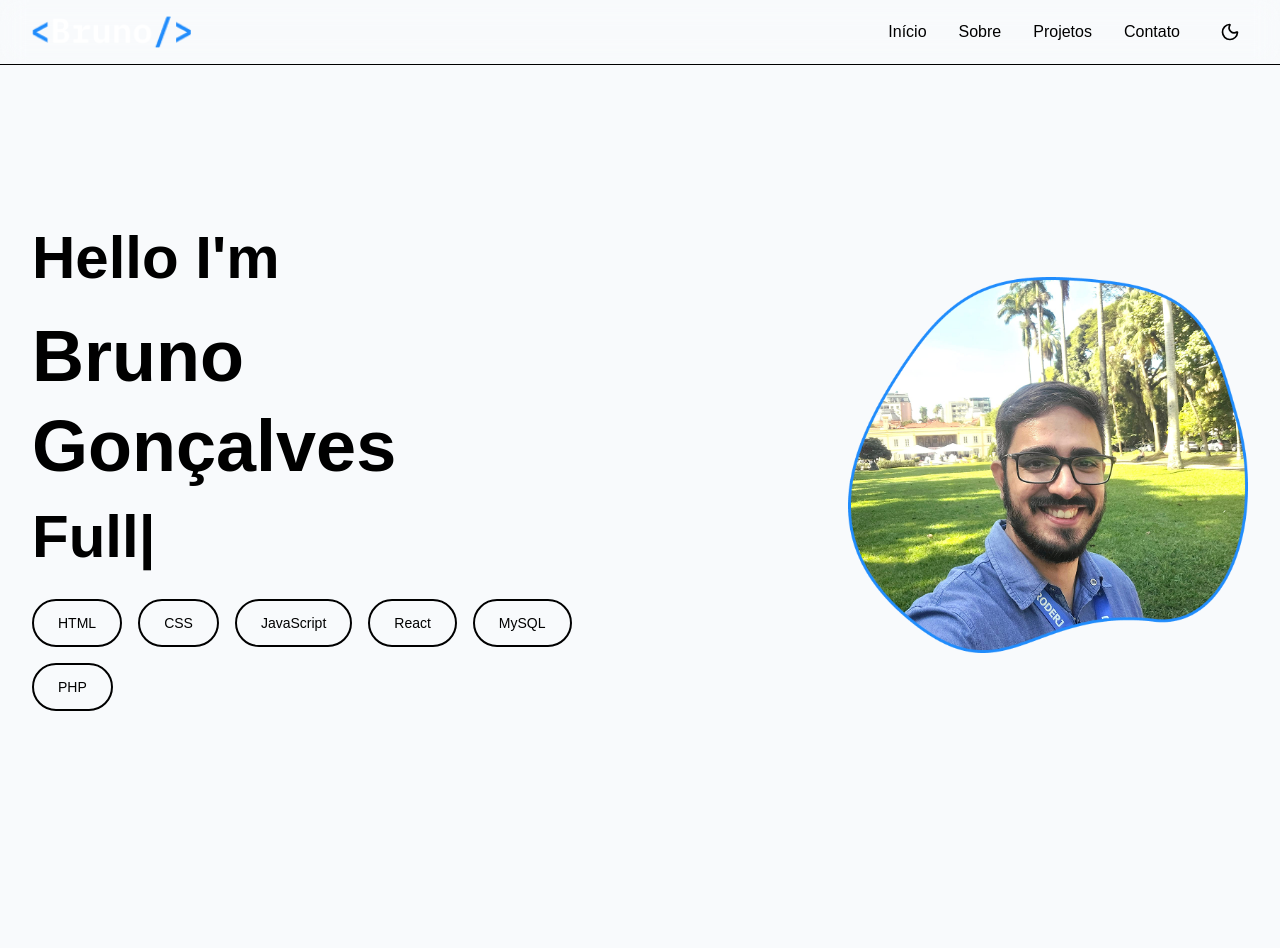
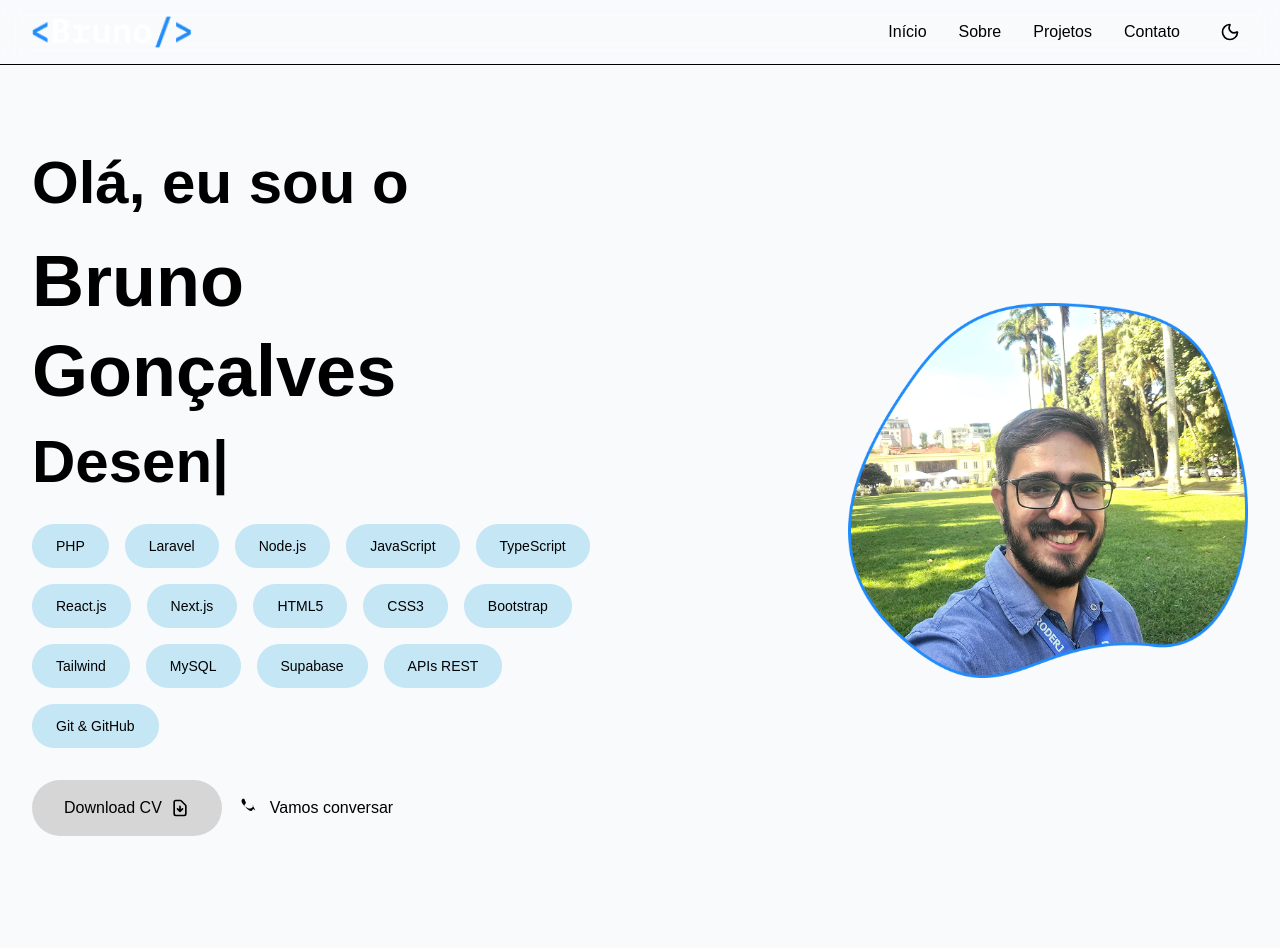
Before and after one commit to brunomonteiro1993/portfolio, a Next.js app: page / in a window 1280 px wide. Shown: the top 948 px of the page. Built offline with nearby package versions, Linux system fonts and the light colour scheme.

Commit message:
⬆️ Adicionando botões para baixar cv e falar no zap

```diff
--- a/src/app/page.tsx
+++ b/src/app/page.tsx
@@ -56,14 +56,14 @@ export default function Home() {
                   {/* Main Title */}
                   <div className="space-y-4">
                     <h1 className="text-4xl md:text-6xl font-bold text-primary leading-tight">
-                      Hello I&apos;m
+                      Olá, eu sou o
                     </h1>
                     <h2 className="text-5xl md:text-7xl font-bold text-primary leading-tight">
                       Bruno Gonçalves
                     </h2>
                     <div className="flex items-center space-x-2">
                       <TypewriterText
-                        texts={["Front-End Developer", "Full-Stack Developer", "Web Developer", "Desenvolvedor"]}
+                        texts={["Desenvolvedor Full Stack", "Desenvolvedor Web"]}
                         className="text-4xl md:text-6xl font-bold accent-primary"
                         speed={100}
                         pauseTime={2500}
@@ -73,14 +73,47 @@ export default function Home() {
 
                   {/* Technology Tags */}
                   <div className="flex flex-wrap gap-4 mt-8">
-                    {['HTML', 'CSS', 'JavaScript', 'React', 'MySQL', 'PHP'].map((tech) => (
+                    {['PHP', 'Laravel', 'Node.js', 'JavaScript', 'TypeScript', 'React.js', 'Next.js', 'HTML5', 'CSS3', 'Bootstrap', 'Tailwind', 'MySQL', 'Supabase', 'APIs REST', 'Git & GitHub'].map((tech) => (
                       <span
                         key={tech}
-                        className="px-6 py-3 border-2 border-accent-primary rounded-full text-primary text-sm font-medium hover:bg-accent-primary/10 transition-colors duration-200"
+                        className="px-6 py-3 rounded-full text-sm font-medium transition-colors duration-200"
+                        style={{
+                          backgroundColor: 'rgba(40, 169, 224, 0.25)',
+                          color: '#8DDDFF'
+                        }}
                       >
                         {tech}
                       </span>
                     ))}
+                  </div>
+
+                  {/* Action Buttons */}
+                  <div className="flex flex-col sm:flex-row gap-4 mt-8">
+                    <a
+                      href="#contato"
+                      className="inline-flex items-center justify-center px-8 py-4 font-medium transition-all duration-200 hover:scale-105"
+                      style={{
+                        backgroundColor: '#D6D6D6',
+                        color: '#000000',
+                        borderRadius: '3.40282e38px'
+                      }}
+                    >
+                      Download CV
+                      <svg className="ml-2 h-5 w-5" fill="none" stroke="currentColor" viewBox="0 0 24 24">
+                        <path strokeLinecap="round" strokeLinejoin="round" strokeWidth={2} d="M12 10v6m0 0l-3-3m3 3l3-3m2 8H7a2 2 0 01-2-2V5a2 2 0 012-2h5.586a1 1 0 01.707.293l5.414 5.414a1 1 0 01.293.707V19a2 2 0 01-2 2z" />
+                      </svg>
+                    </a>
+                    <a
+                      href="https://wa.me/5511999999999"
+                      target="_blank"
+                      rel="noopener noreferrer"
+                      className="inline-flex items-center text-accent-primary hover:text-accent-secondary transition-colors duration-200 font-medium"
+                    >
+                      <svg className="mr-2 h-6 w-6" fill="currentColor" viewBox="0 0 24 24">
+                        <path d="M17.472 14.382c-.297-.149-1.758-1.013-2.03-1.178-.273-.165-.471-.249-.67.249-.197.498-.767 1.178-1.04 1.42-.273.243-.54.27-.999.09-.46-.18-1.94-.716-3.69-2.28-1.35-1.2-2.26-2.68-2.52-3.13-.26-.45-.03-.69.195-.91.2-.2.45-.52.675-.78.225-.26.3-.43.45-.71.15-.28.075-.52-.037-.72-.112-.2-.99-2.38-1.36-3.26-.14-.35-.28-.5-.61-.5H5.1c-.18 0-.45.08-.675.33-.225.25-.87.85-.87 2.07 0 1.22.89 2.4.99 2.56.11.16 1.54 2.33 3.73 3.5 3.25 1.75 3.58 1.4 4.23 1.31.65-.09 2.09-.85 2.38-1.67.3-.82.3-1.52.21-1.67-.09-.15-.33-.24-.7-.44z"/>
+                      </svg>
+                      Vamos conversar
+                    </a>
                   </div>
               </div>
 
```
